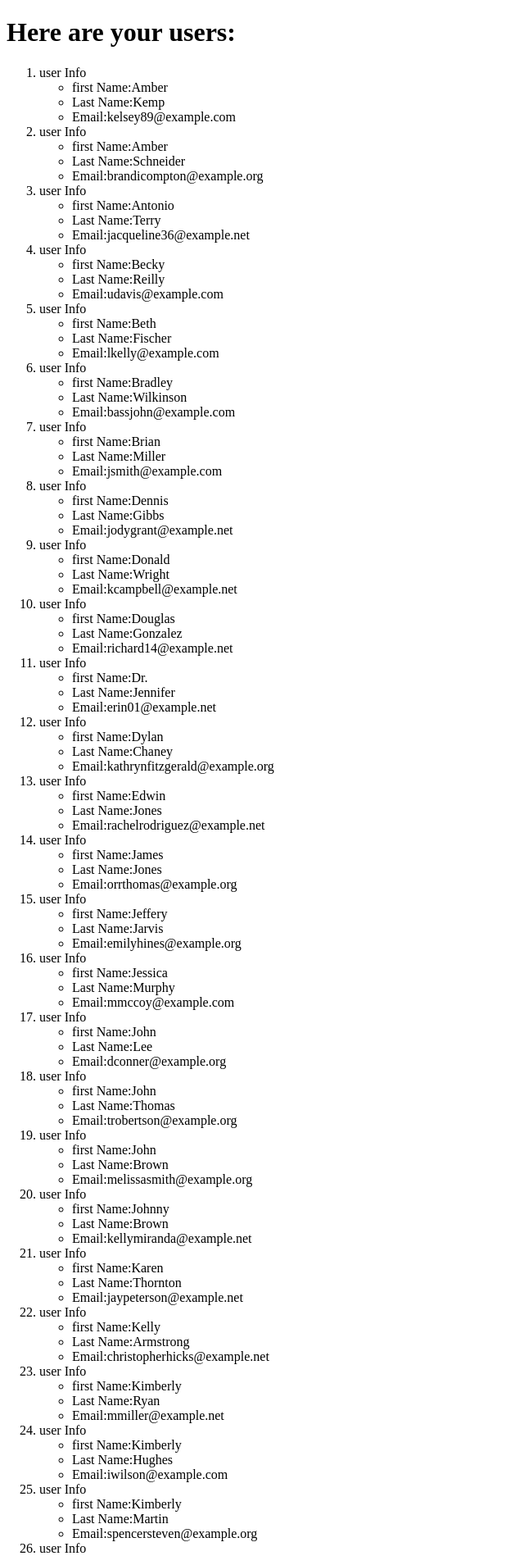
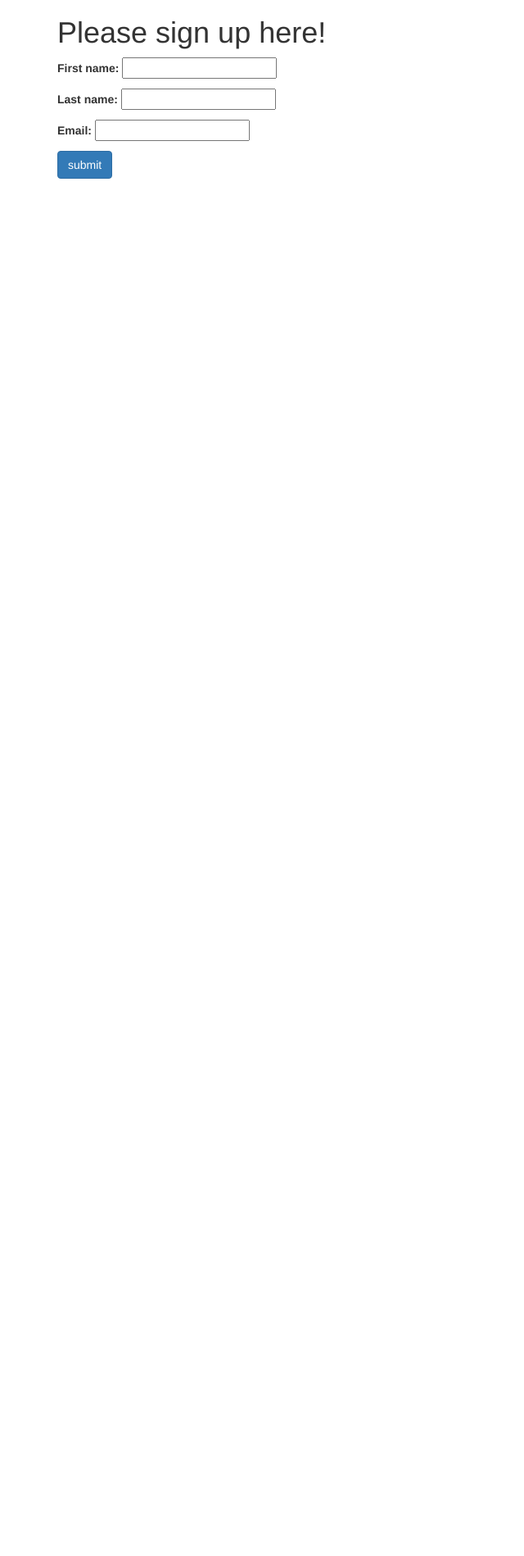
Before and after one commit to reddangerous/DjangoLevelTwoProject, a Django app: page /users in a window 1280 px wide. Shown: the top 1898 px of the page at 82% size, without its empty margins (0-640 px from the left). After the commit the page ends 218 px from the top, so only its background shows below. Run offline with Django 4.2, Linux system fonts and the light colour scheme; data comes from the database, SQL or seed files in the repository; both versions use the stored data as it was after the commit; some libraries are stand-ins or nearby versions.

Commit message:
New Project on Django

```diff
--- /dev/null
+++ b/ProTwo/appTwo/forms.py
@@ -0,0 +1,8 @@
+from django import forms
+from .models import User
+
+class NewUserForm(forms.ModelForm):
+
+    class Meta():
+        model = User
+        fields = '__all__'
--- a/ProTwo/appTwo/views.py
+++ b/ProTwo/appTwo/views.py
@@ -1,10 +1,20 @@
 from django.shortcuts import render
-from appTwo.models import User
-# Create your views here.
+#from appTwo.models import User
+from appTwo.forms import NewUserForm
+# Create your views here
+# .
 def index(request):
     return render(request,'appTwo/index.html')
 
 def users(request):
-    user_list = User.objects.order_by('first_name')
-    user_dict = { 'users':user_list }
-    return render(request,'appTwo/users.html',context=user_dict)
+    form = NewUserForm()
+
+    if request.method == 'POST':
+        form = NewUserForm(request.POST)
+
+        if form.is_valid():
+            form.save(commit=True)
+            return index(request)
+        else:
+            print("Form invalid")
+    return render(request,'appTwo/users.html',{'form':form})
--- a/ProTwo/templates/appTwo/users.html
+++ b/ProTwo/templates/appTwo/users.html
@@ -3,20 +3,20 @@
   <head>
     <meta charset="utf-8">
     <title>Users</title>
+    <link rel="stylesheet" href="https://maxcdn.bootstrapcdn.com/bootstrap/3.4.0/css/bootstrap.min.css">
   </head>
   <body>
-    <h1>Here are your users:</h1>
-    {% if users %}
-     <ol>
-         {% for person in users%}
-         <li>user Info</li>
-         <ul>
-             <li>first Name:{{ person.first_name }}</li>
-             <li>Last Name:{{ person.last_name }}</li>
-             <li>Email:{{ person.email }}
-         </ul>
-        {% endfor %}
-     </ol>
-    {% endif %}
+    <div class="container">
+
+    <h1>Please sign up here!</h1>
+    <form method="POST">
+      {{form.as_p}}
+      {% csrf_token %}
+      <input type="submit" class="btn btn-primary" value="submit">
+
+    </form>
+
+    </div>
+
   </body>
 </html>
```
Also changed, not shown: ProTwo/templates/appTwo/index.html (+6 -2 lines), ProTwo/db.sqlite3.
